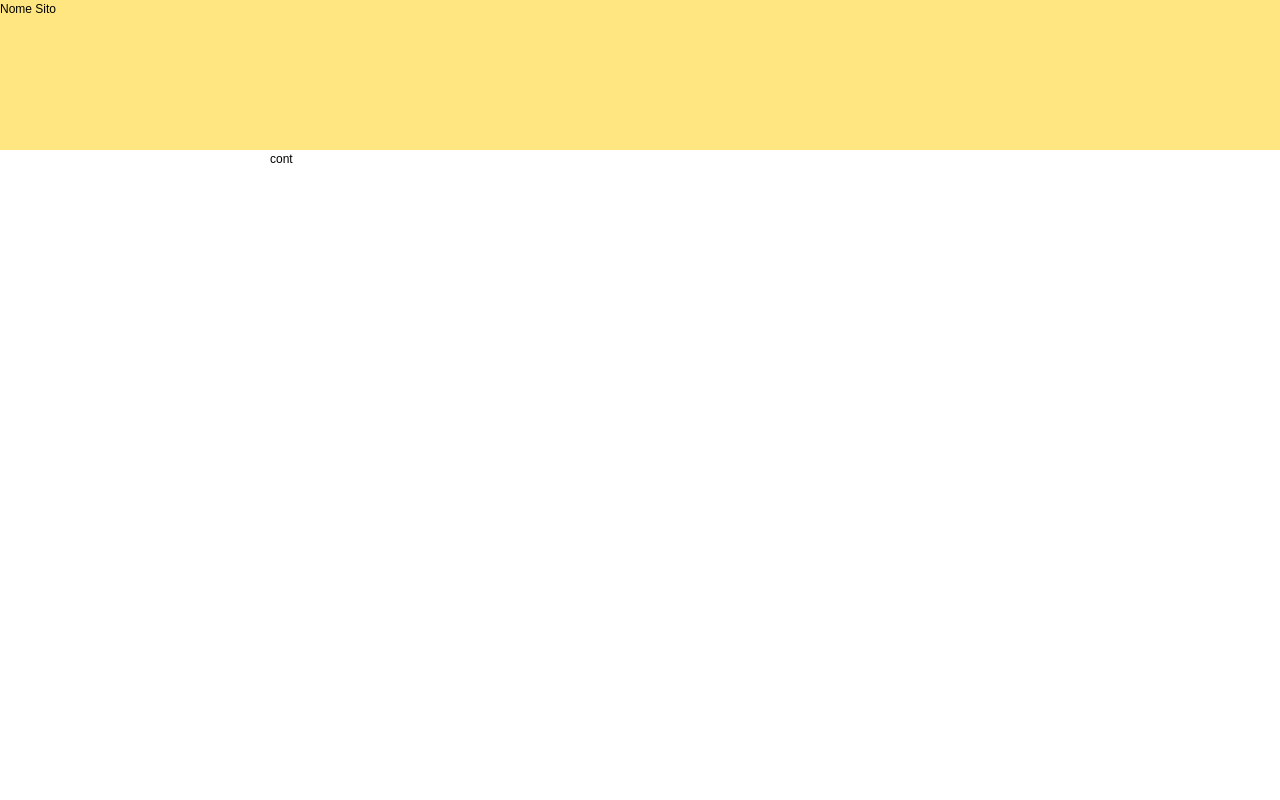
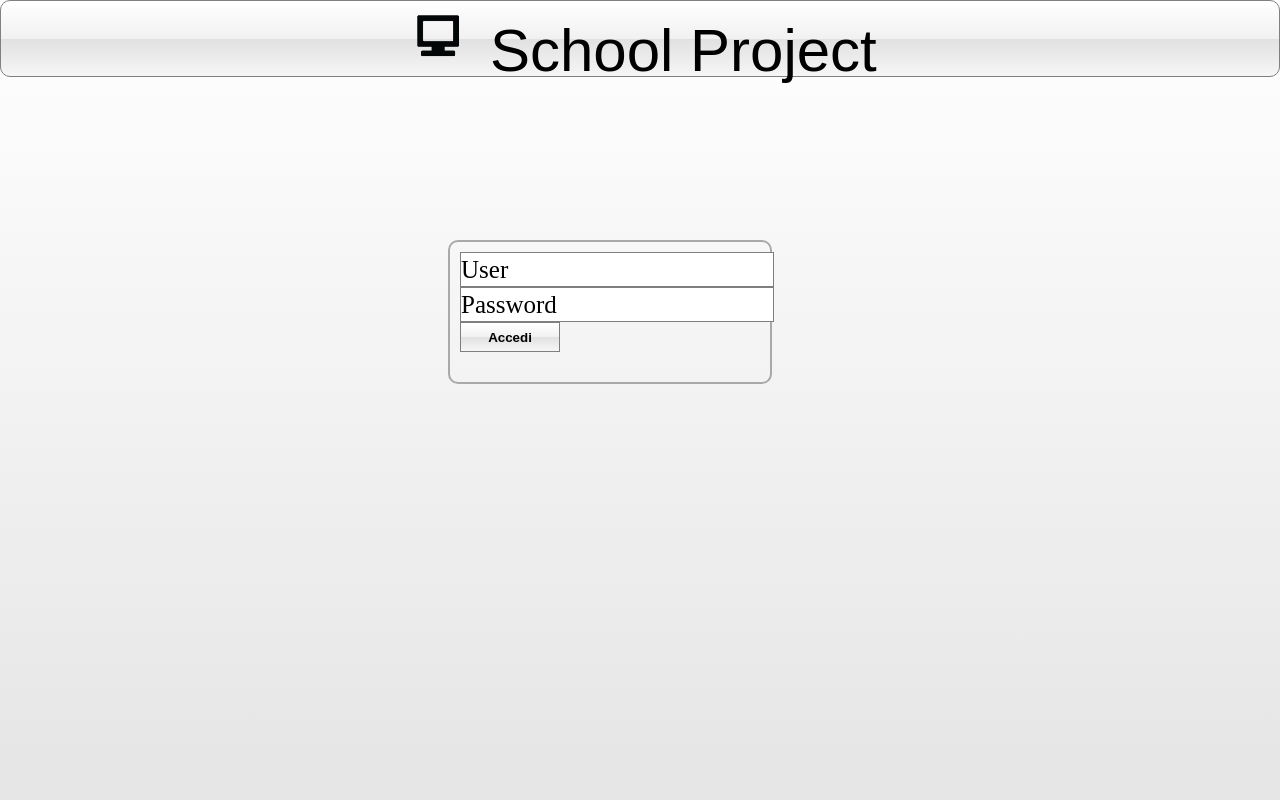
Before and after one commit to sum1190/progetto1, a PHP site: page / in a window 1280 px wide. Run offline with PHP 8.4, Linux system fonts and the light colour scheme.

Commit message:
modifiche

```diff
--- a/css/main.css
+++ b/css/main.css
@@ -4,6 +4,14 @@
 }
 body {
 	font: 12px/18px Arial, Tahoma, Verdana, sans-serif;
+	background: #ffffff; /* Old browsers */
+	background: -moz-linear-gradient(top, #ffffff 0%, #e5e5e5 100%); /* FF3.6+ */
+	background: -webkit-gradient(linear, left top, left bottom, color-stop(0%,#ffffff), color-stop(100%,#e5e5e5)); /* Chrome,Safari4+ */
+	background: -webkit-linear-gradient(top, #ffffff 0%,#e5e5e5 100%); /* Chrome10+,Safari5.1+ */
+	background: -o-linear-gradient(top, #ffffff 0%,#e5e5e5 100%); /* Opera 11.10+ */
+	background: -ms-linear-gradient(top, #ffffff 0%,#e5e5e5 100%); /* IE10+ */
+	background: linear-gradient(to bottom, #ffffff 0%,#e5e5e5 100%); /* W3C */
+	filter: progid:DXImageTransform.Microsoft.gradient( startColorstr='#ffffff', endColorstr='#e5e5e5',GradientType=0 ); /* IE6-9 */
 }
 a {
 	color: blue;
@@ -19,20 +27,89 @@ p {
 img {
 	border: none;
 }
-input {
-	vertical-align: middle;
+#logininput {
+	border: 1px solid #7F7F7F;
+	font-family: serif;
+	height: 35px;
+	font-size: 25;
 }
+
+#loginbutton
+{
+	border: 1px solid #7F7F7F;
+	height: 30px;
+	width: 100px;
+	font-weight: bolder;
+	position: fixed;
+
+	background: #ffffff; /* Old browsers */
+	background: -moz-linear-gradient(top,  #ffffff 0%, #f1f1f1 50%, #e1e1e1 51%, #f6f6f6 100%); /* FF3.6+ */
+	background: -webkit-gradient(linear, left top, left bottom, color-stop(0%,#ffffff), color-stop(50%,#f1f1f1), color-stop(51%,#e1e1e1), color-stop(100%,#f6f6f6)); /* Chrome,Safari4+ */
+	background: -webkit-linear-gradient(top,  #ffffff 0%,#f1f1f1 50%,#e1e1e1 51%,#f6f6f6 100%); /* Chrome10+,Safari5.1+ */
+	background: -o-linear-gradient(top,  #ffffff 0%,#f1f1f1 50%,#e1e1e1 51%,#f6f6f6 100%); /* Opera 11.10+ */
+	background: -ms-linear-gradient(top,  #ffffff 0%,#f1f1f1 50%,#e1e1e1 51%,#f6f6f6 100%); /* IE10+ */
+	background: linear-gradient(to bottom,  #ffffff 0%,#f1f1f1 50%,#e1e1e1 51%,#f6f6f6 100%); /* W3C */
+	filter: progid:DXImageTransform.Microsoft.gradient( startColorstr='#ffffff', endColorstr='#f6f6f6',GradientType=0 ); /* IE6-9 */
+}
+
+#loginbutton:hover
+{
+	border: 1px solid #7F7F7F;
+	height: 30px;
+	width: 100px;
+	font-weight: bolder;
+	position: fixed;
+
+	background: #ffffff; /* Old browsers */
+	background: -moz-linear-gradient(top,  #ffffff 0%, #f1f1f1 50%, #e1e1e1 51%, #f6f6f6 100%); /* FF3.6+ */
+	background: -webkit-gradient(linear, left top, left bottom, color-stop(0%,#ffffff), color-stop(50%,#f1f1f1), color-stop(51%,#e1e1e1), color-stop(100%,#f6f6f6)); /* Chrome,Safari4+ */
+	background: -webkit-linear-gradient(top,  #ffffff 0%,#f1f1f1 50%,#e1e1e1 51%,#f6f6f6 100%); /* Chrome10+,Safari5.1+ */
+	background: -o-linear-gradient(top,  #ffffff 0%,#f1f1f1 50%,#e1e1e1 51%,#f6f6f6 100%); /* Opera 11.10+ */
+	background: -ms-linear-gradient(top,  #ffffff 0%,#f1f1f1 50%,#e1e1e1 51%,#f6f6f6 100%); /* IE10+ */
+	background: linear-gradient(to bottom,  #fddfdf 0%,#f1f1f1 50%,#e1e1e1 51%,#f6f6f6 100%); /* W3C */
+	filter: progid:DXImageTransform.Microsoft.gradient( startColorstr='#ffffff', endColorstr='#f6f6f6',GradientType=0 ); /* IE6-9 */
+
+}
+
 #wrapper {
 	width: 100%;
 	min-width: 1000px;
+}
+
+#loginform
+{
+	border: solid 2px #A9A9A9;
+	height: 120px;
+	width: 300px;
+	position: fixed;
+	top: 30%;
+	left: 35%;
+
+
+	border-radius: 10px;
+	padding: 10px;
+
 }
 
 
 /* Header
 -----------------------------------------------------------------------------*/
 #header {
-	height: 150px;
-	background: #FFE680;
+	height: 75px;
+	font-size:60;
+	text-align: center;
+
+	border: solid 1px;
+	border-radius: 10px;
+	border-color: Gray;
+	background: #ffffff; /* Old browsers */
+	background: -moz-linear-gradient(top,  #ffffff 0%, #f1f1f1 50%, #e1e1e1 51%, #f6f6f6 100%); /* FF3.6+ */
+	background: -webkit-gradient(linear, left top, left bottom, color-stop(0%,#ffffff), color-stop(50%,#f1f1f1), color-stop(51%,#e1e1e1), color-stop(100%,#f6f6f6)); /* Chrome,Safari4+ */
+	background: -webkit-linear-gradient(top,  #ffffff 0%,#f1f1f1 50%,#e1e1e1 51%,#f6f6f6 100%); /* Chrome10+,Safari5.1+ */
+	background: -o-linear-gradient(top,  #ffffff 0%,#f1f1f1 50%,#e1e1e1 51%,#f6f6f6 100%); /* Opera 11.10+ */
+	background: -ms-linear-gradient(top,  #ffffff 0%,#f1f1f1 50%,#e1e1e1 51%,#f6f6f6 100%); /* IE10+ */
+	background: linear-gradient(to bottom,  #ffffff 0%,#f1f1f1 50%,#e1e1e1 51%,#f6f6f6 100%); /* W3C */
+	filter: progid:DXImageTransform.Microsoft.gradient( startColorstr='#ffffff', endColorstr='#f6f6f6',GradientType=0 ); /* IE6-9 */
 }
 
 
--- a/index.php
+++ b/index.php
@@ -8,9 +8,22 @@
 
 
 <div id="wrapper">
-	<div id="header">Nome Sito</div>
-	<div id="container">
-		<div id="content">cont</div>
+	<div id="header">
+
+		<img src="./img/logo.png" alt="logo" width="70" heigth="70"></img>
+		School Project
+	</div>
+	<div id="container" style="position: fixed; top:50%;">
+		<div id="content">
+			<form name="login" method="post" id="loginform">
+				<input id="logininput" type="text" value="User" name="tUser" />
+				<br>
+
+				<input id="logininput" type="text" value="Password" name="tPassw" />
+				<br>
+				<input id="loginbutton" type="submit" value="Accedi" name="sub"/>
+			</form>
+		</div>
 	</div>
 </div>
 
```
Also changed, not shown: img/logo.png (added).
